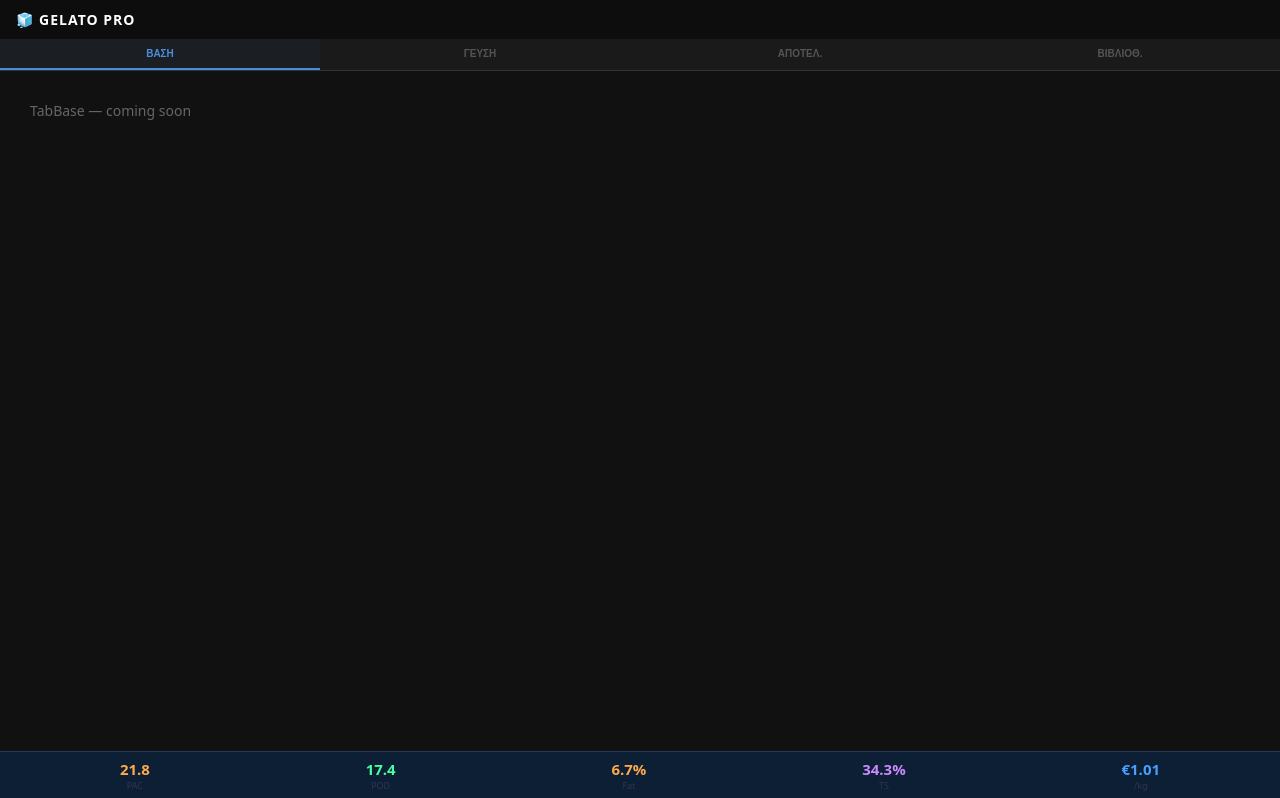
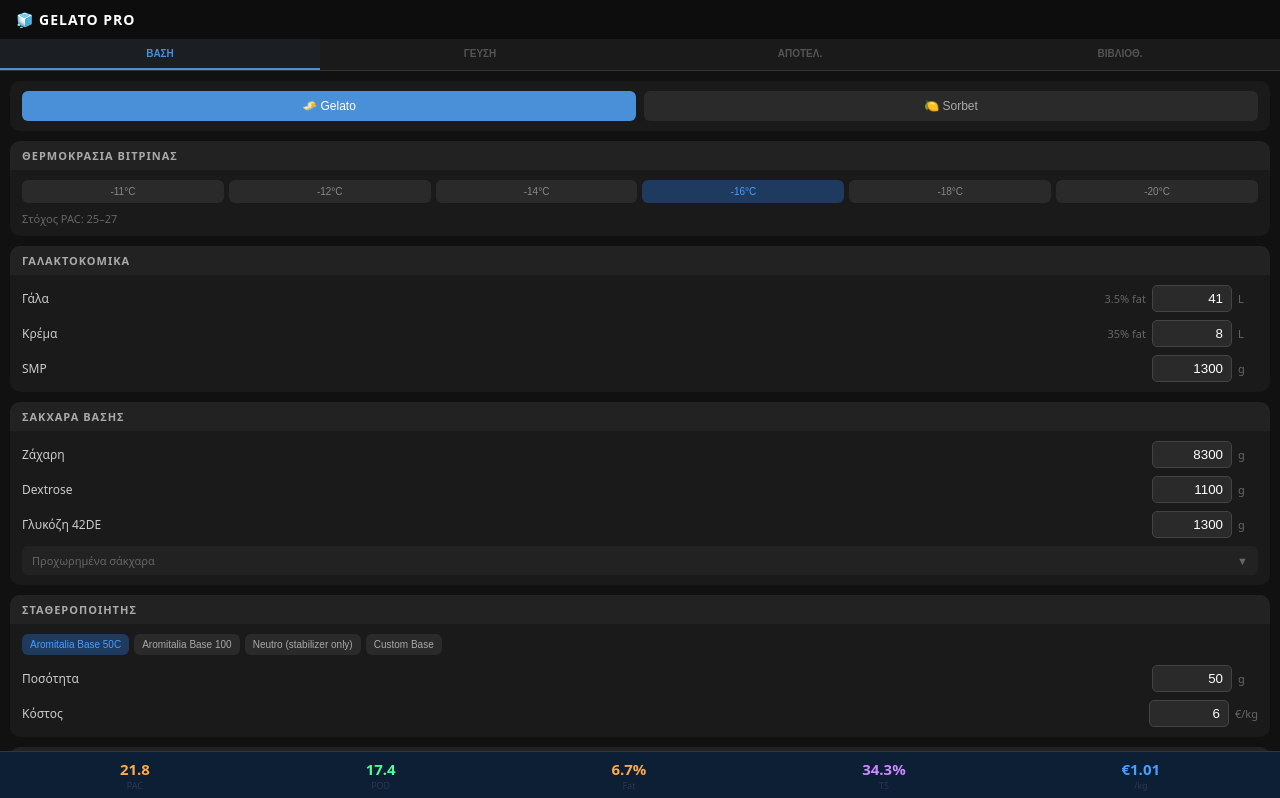
Before and after one commit to giourk/gelato-calculator, a Vue app: page / in a window 1280 px wide. Shown: the top 798 px of the page. Built offline with nearby package versions, Linux system fonts and the light colour scheme.

Commit message:
feat: implement TabBase (dairy, sugars, stabilizer, temperature)

```diff
--- a/src/components/tabs/TabBase.vue
+++ b/src/components/tabs/TabBase.vue
@@ -1 +1,135 @@
-<template><div><p style="color:#666;padding:20px;">TabBase — coming soon</p></div></template>
+<template>
+  <div>
+    <!-- Mode toggle -->
+    <div class="card">
+      <div class="card-body" style="display:flex;gap:8px;">
+        <button :class="['mode-btn', !store.sorbetMode && 'active']" @click="store.sorbetMode = false">🧈 Gelato</button>
+        <button :class="['mode-btn', store.sorbetMode && 'active']"  @click="store.sorbetMode = true">🍋 Sorbet</button>
+      </div>
+    </div>
+
+    <!-- Temperature -->
+    <div class="card">
+      <div class="card-header">ΘΕΡΜΟΚΡΑΣΙΑ ΒΙΤΡΙΝΑΣ</div>
+      <div class="card-body">
+        <div style="display:flex;gap:5px;">
+          <button
+            v-for="t in temps"
+            :key="t"
+            :class="['temp-btn', store.displayTemp === t && 'active']"
+            @click="store.displayTemp = t"
+          >{{ t }}°C</button>
+        </div>
+        <p class="dim" style="margin-top:8px;">
+          Στόχος PAC: {{ pacTarget.low }}–{{ pacTarget.high }}
+        </p>
+      </div>
+    </div>
+
+    <!-- Dairy / Sorbet water -->
+    <div class="card">
+      <div class="card-header">{{ store.sorbetMode ? 'ΝΕΡΟ ΣΟΡΜΠΕ' : 'ΓΑΛΑΚΤΟΚΟΜΙΚΑ' }}</div>
+      <div class="card-body">
+        <template v-if="!store.sorbetMode">
+          <NumberInput label="Γάλα"  v-model="store.dairy.milk"    unit="L"   hint="3.5% fat" :step="0.1" />
+          <NumberInput label="Κρέμα" v-model="store.dairy.cream"   unit="L"   hint="35% fat"  :step="0.1" />
+          <NumberInput label="SMP"   v-model="store.dairy.smp"     unit="g"   />
+        </template>
+        <template v-else>
+          <NumberInput label="Νερό"  v-model="store.dairy.sorbetWater" unit="g" />
+        </template>
+      </div>
+    </div>
+
+    <!-- Sugars -->
+    <div class="card">
+      <div class="card-header">ΣΑΚΧΑΡΑ ΒΑΣΗΣ</div>
+      <div class="card-body">
+        <NumberInput label="Ζάχαρη"       v-model="store.sugars.sucrose"  unit="g" />
+        <NumberInput label="Dextrose"     v-model="store.sugars.dextrose" unit="g" />
+        <NumberInput label="Γλυκόζη 42DE" v-model="store.sugars.glucose"  unit="g" />
+        <CollapsiblePanel label="Προχωρημένα σάκχαρα">
+          <div v-for="(adv, i) in ADVANCED_SUGARS" :key="adv.id" class="row" style="margin-bottom:8px;">
+            <span class="label-text" style="flex:1;">{{ adv.label }}</span>
+            <input
+              type="number" min="0" step="10" style="width:75px;background:#2a2a2a;border:1px solid #444;border-radius:5px;color:#fff;padding:4px 7px;"
+              :value="advQty[i]"
+              @input="setAdvQty(i, adv, $event.target.value)"
+            />
+            <span class="dim" style="margin-left:4px;min-width:14px;">g</span>
+          </div>
+        </CollapsiblePanel>
+      </div>
+    </div>
+
+    <!-- Stabilizer -->
+    <div class="card">
+      <div class="card-header">ΣΤΑΘΕΡΟΠΟΙΗΤΗΣ</div>
+      <div class="card-body">
+        <div style="display:flex;gap:5px;flex-wrap:wrap;margin-bottom:10px;">
+          <button
+            v-for="(p, key) in STAB_PRESETS"
+            :key="key"
+            :class="['preset-btn', store.stab.name === p.name && 'active']"
+            @click="store.setStabPreset(key)"
+          >{{ p.name }}</button>
+        </div>
+        <NumberInput label="Ποσότητα" v-model="store.stab.qty"  unit="g"    />
+        <NumberInput label="Κόστος"   v-model="store.stab.cost" unit="€/kg" :step="0.1" />
+      </div>
+    </div>
+
+    <!-- Selling prices -->
+    <div class="card">
+      <div class="card-header">ΤΙΜΕΣ ΠΩΛΗΣΗΣ</div>
+      <div class="card-body">
+        <NumberInput label="Γάλα"     v-model="store.costs.milk"     unit="€/L"  :step="0.01" />
+        <NumberInput label="Κρέμα"    v-model="store.costs.cream"    unit="€/L"  :step="0.01" />
+        <NumberInput label="SMP"      v-model="store.costs.smp"      unit="€/kg" :step="0.01" />
+        <NumberInput label="Ζάχαρη"   v-model="store.costs.sucrose"  unit="€/kg" :step="0.01" />
+        <NumberInput label="Dextrose" v-model="store.costs.dextrose" unit="€/kg" :step="0.01" />
+        <NumberInput label="Γλυκόζη"  v-model="store.costs.glucose"  unit="€/kg" :step="0.01" />
+      </div>
+    </div>
+  </div>
+</template>
+
+<script setup>
+import { computed } from 'vue'
+import { useCalculatorStore } from '../../stores/calculator.js'
+import { PAC_TARGETS, SORBET_PAC_TARGETS, STAB_PRESETS, ADVANCED_SUGARS } from '../../utils/constants.js'
+import NumberInput      from '../shared/NumberInput.vue'
+import CollapsiblePanel from '../shared/CollapsiblePanel.vue'
+
+const store = useCalculatorStore()
+const temps = ['-11', '-12', '-14', '-16', '-18', '-20']
+
+const pacTarget = computed(() => {
+  const targets = store.sorbetMode ? SORBET_PAC_TARGETS : PAC_TARGETS
+  return targets[store.displayTemp] ?? { low: 0, high: 0 }
+})
+
+const advQty = computed(() => ADVANCED_SUGARS.map(a => {
+  const found = store.advancedSugars.find(x => x.id === a.id)
+  return found ? found.qty : 0
+}))
+
+function setAdvQty(i, adv, rawVal) {
+  const qty = parseFloat(rawVal) || 0
+  const existing = store.advancedSugars.find(x => x.id === adv.id)
+  if (existing) {
+    existing.qty = qty
+  } else if (qty > 0) {
+    store.advancedSugars.push({ ...adv, qty })
+  }
+}
+</script>
+
+<style scoped>
+.mode-btn        { flex:1; background:#2a2a2a; color:#aaa; padding:8px; font-size:12px; }
+.mode-btn.active { background:var(--accent); color:#fff; }
+.temp-btn        { flex:1; background:#2a2a2a; color:#888; font-size:10px; padding:6px 2px; }
+.temp-btn.active { background:#1e3a5f; color:var(--blue); }
+.preset-btn        { background:#2a2a2a; color:#aaa; font-size:10px; padding:5px 8px; }
+.preset-btn.active { background:#1e3a5f; color:var(--blue); }
+</style>
```
